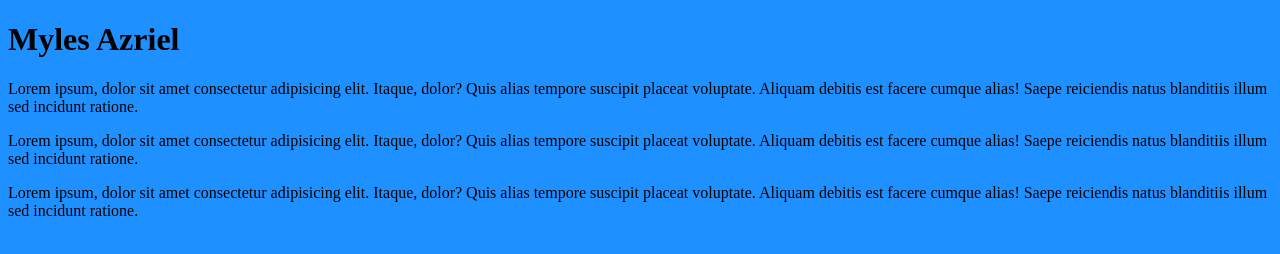
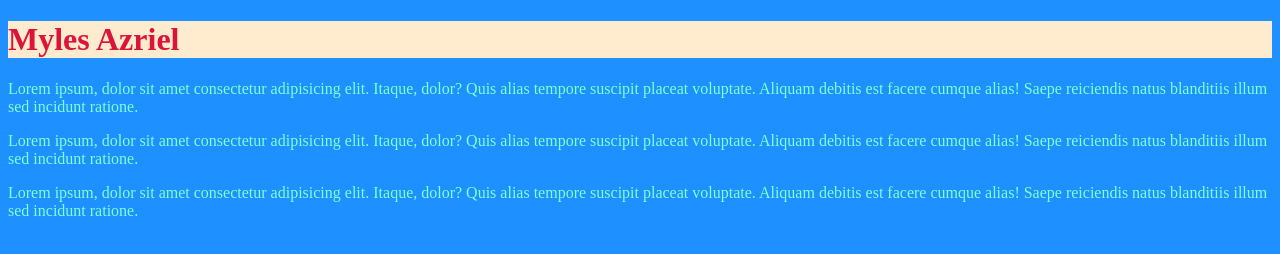
Before and after one commit to mylesazriel/learning-webdev, a plain HTML site: page project/index.html in a window 1280 px wide. Drawn offline with Linux system fonts and the light colour scheme.

Commit message:
Added second page

```diff
--- a/project/css/style.css
+++ b/project/css/style.css
@@ -1,3 +1,12 @@
 body{
     background-color:dodgerblue
 }
+
+#title{
+    background-color:blanchedalmond;
+    color: crimson;
+}
+
+.text{
+    color:aquamarine
+}
--- a/project/index.html
+++ b/project/index.html
@@ -10,14 +10,17 @@
 </head>
 
 <body>
-  <h1>Myles Azriel</h1>
-  <p>Lorem ipsum, dolor sit amet consectetur adipisicing elit. Itaque, dolor? Quis alias tempore suscipit placeat
+  <h1 id="title">Myles Azriel</h1>
+  <p class="text">Lorem ipsum, dolor sit amet consectetur adipisicing elit. Itaque, dolor? Quis alias tempore suscipit
+    placeat
     voluptate. Aliquam debitis est facere cumque alias! Saepe reiciendis natus blanditiis illum sed incidunt ratione.
   </p>
-  <p>Lorem ipsum, dolor sit amet consectetur adipisicing elit. Itaque, dolor? Quis alias tempore suscipit placeat
+  <p class="text">Lorem ipsum, dolor sit amet consectetur adipisicing elit. Itaque, dolor? Quis alias tempore suscipit
+    placeat
     voluptate. Aliquam debitis est facere cumque alias! Saepe reiciendis natus blanditiis illum sed incidunt ratione.
   </p>
-  <p>Lorem ipsum, dolor sit amet consectetur adipisicing elit. Itaque, dolor? Quis alias tempore suscipit placeat
+  <p class="text">Lorem ipsum, dolor sit amet consectetur adipisicing elit. Itaque, dolor? Quis alias tempore suscipit
+    placeat
     voluptate. Aliquam debitis est facere cumque alias! Saepe reiciendis natus blanditiis illum sed incidunt ratione.
   </p>
 </body>
```
Also changed, not shown: project/page2.html (added, +28 -0 lines).
